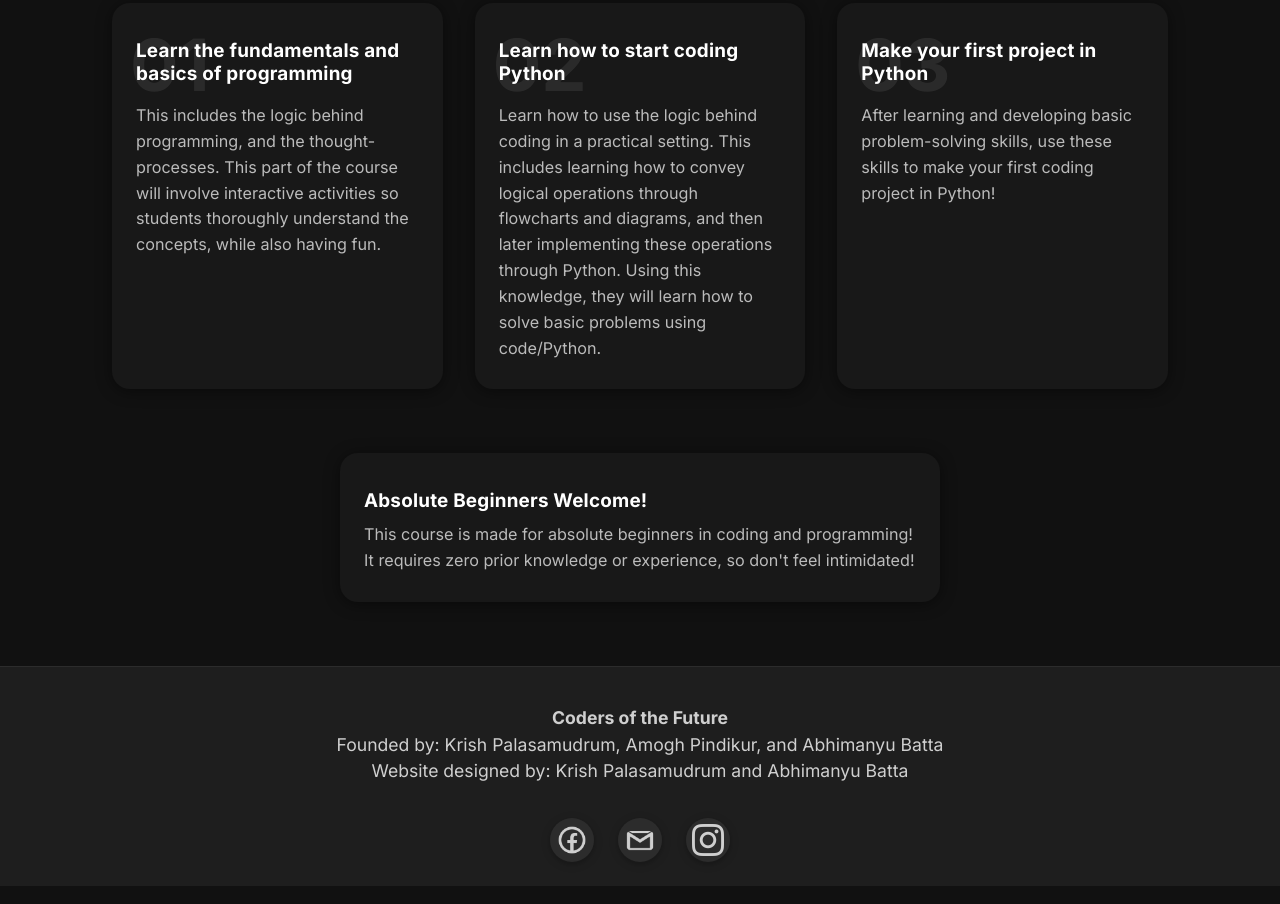
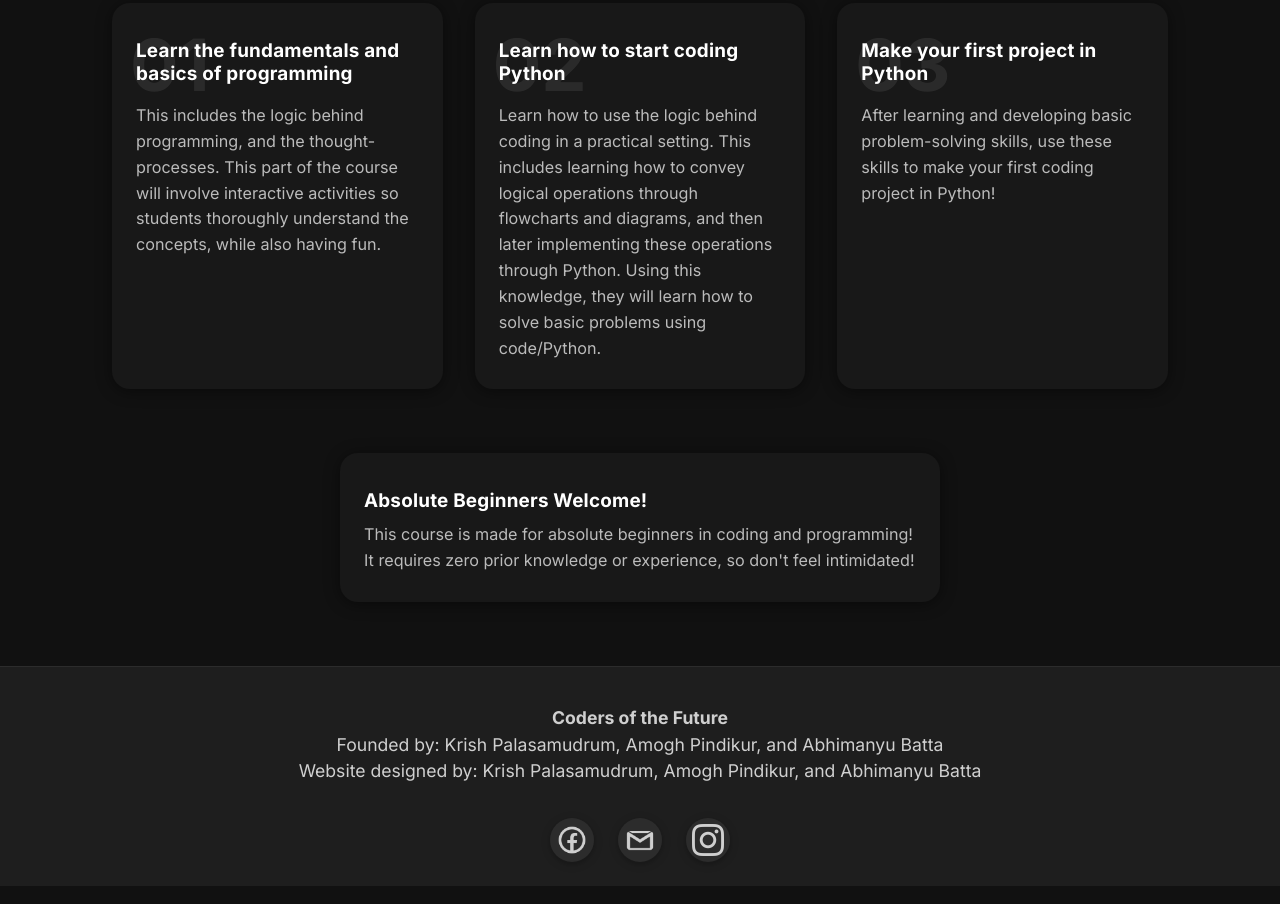
Before and after one commit to KrisDaFish/cotfwebsite, a plain HTML site: page index.html in a window 1280 px wide. Shown: the part 679-1583 px from the top of the page. Drawn offline with Linux system fonts and the light colour scheme.

Commit message:
made a footer.html for easy change of the footer

```diff
--- /dev/null
+++ b/footer.html
@@ -0,0 +1,14 @@
+<footer class="site-footer">
+    <div class="footer-content">
+        <div class="footer-text">
+            <strong>Coders of the Future</strong><br>
+            Founded by: Krish Palasamudrum, Amogh Pindikur, and Abhimanyu Batta<br>
+            Website designed by: Krish Palasamudrum, Amogh Pindikur, and Abhimanyu Batta
+        </div>
+        <div class="footer-icons">
+            <a href="contact.html" class="footer-icon" aria-label="Contact Us"><img src="facebooklogo.png" alt="Facebook" width="32" height="32"></a>
+            <a href="contact.html" class="footer-icon" aria-label="Contact Us"><img src="gmaillogo.png" alt="Email" width="32" height="32"></a>
+            <a href="contact.html" class="footer-icon" aria-label="Contact Us"><img src="instagramlogo.png" alt="Instagram" width="32" height="32"></a>
+        </div>
+    </div>
+</footer>
--- a/index.html
+++ b/index.html
@@ -266,20 +266,7 @@
             </div>
         </section>
     </main>
-    <footer class="site-footer">
-        <div class="footer-content">
-            <div class="footer-text">
-                <strong>Coders of the Future</strong><br>
-                Founded by: Krish Palasamudrum, Amogh Pindikur, and Abhimanyu Batta<br>
-                Website designed by: Krish Palasamudrum and Abhimanyu Batta
-            </div>
-            <div class="footer-icons">
-                <a href="contact.html" class="footer-icon" aria-label="Contact Us"><img src="facebooklogo.png" alt="Facebook" width="32" height="32"></a>
-                <a href="contact.html" class="footer-icon" aria-label="Contact Us"><img src="gmaillogo.png" alt="Email" width="32" height="32"></a>
-                <a href="contact.html" class="footer-icon" aria-label="Contact Us"><img src="instagramlogo.png" alt="Instagram" width="32" height="32"></a>
-            </div>
-        </div>
-    </footer>
+    <!-- Footer will be loaded dynamically -->
     <script src="script.js"></script>
 </body>
 </html>
--- a/script.js
+++ b/script.js
@@ -138,8 +138,23 @@ function initNavigationLinks() {
     });
 }
 
+// Load global footer
+function loadFooter() {
+    fetch('footer.html')
+        .then(response => response.text())
+        .then(data => {
+            // Insert footer before the closing body tag
+            const body = document.body;
+            body.insertAdjacentHTML('beforeend', data);
+        })
+        .catch(error => {
+            console.error('Error loading footer:', error);
+        });
+}
+
 // Initialize all functionality when DOM is loaded
 document.addEventListener('DOMContentLoaded', function() {
+    loadFooter();
     fixHoverPersistence();
     initMobileMenu();
     initNavigationLinks();
```
Also changed, not shown: about.html (+1 -14 lines), contact.html (+1 -14 lines), meet the team.html (+1 -14 lines), register.html (+1 -14 lines).
